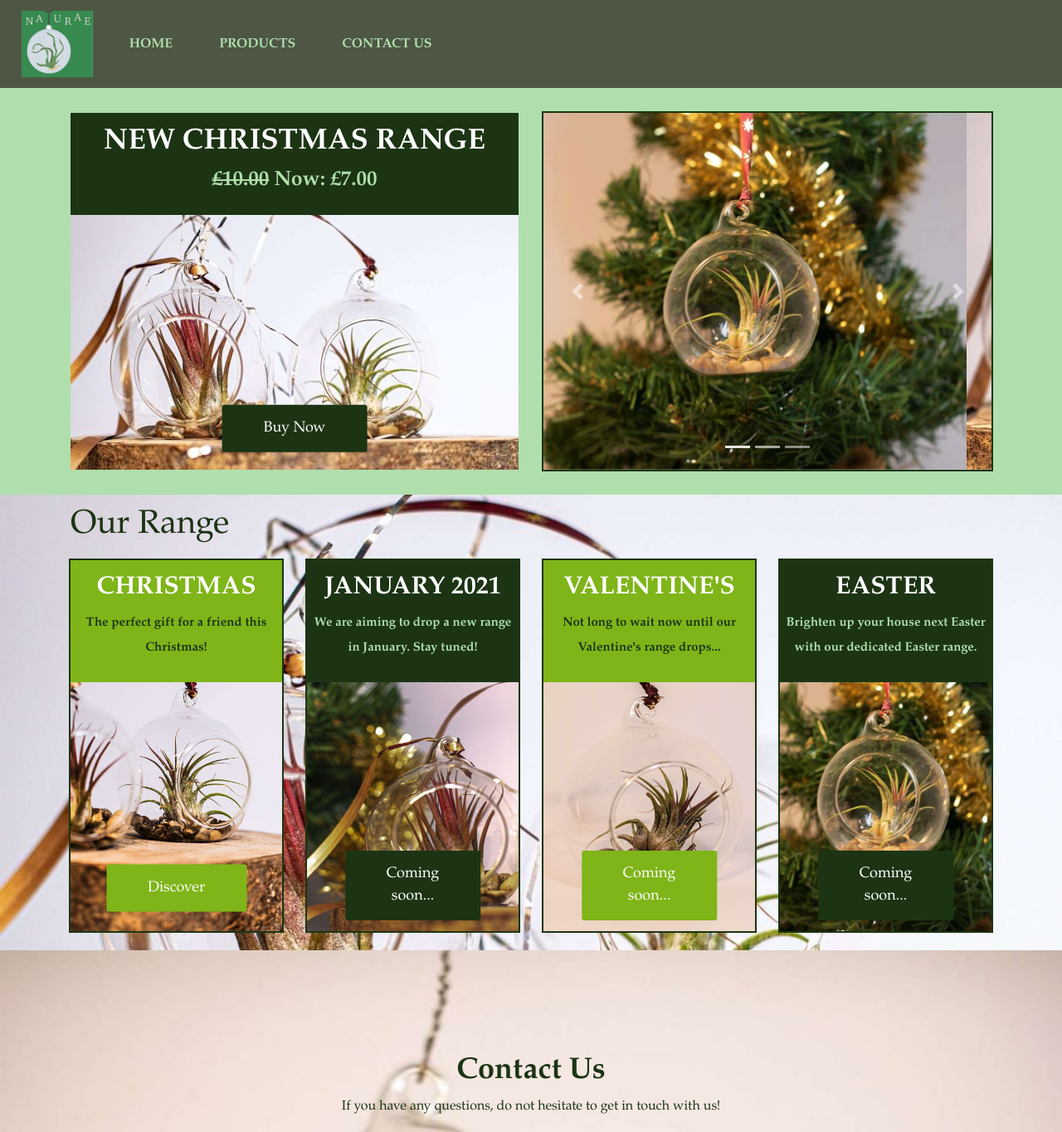
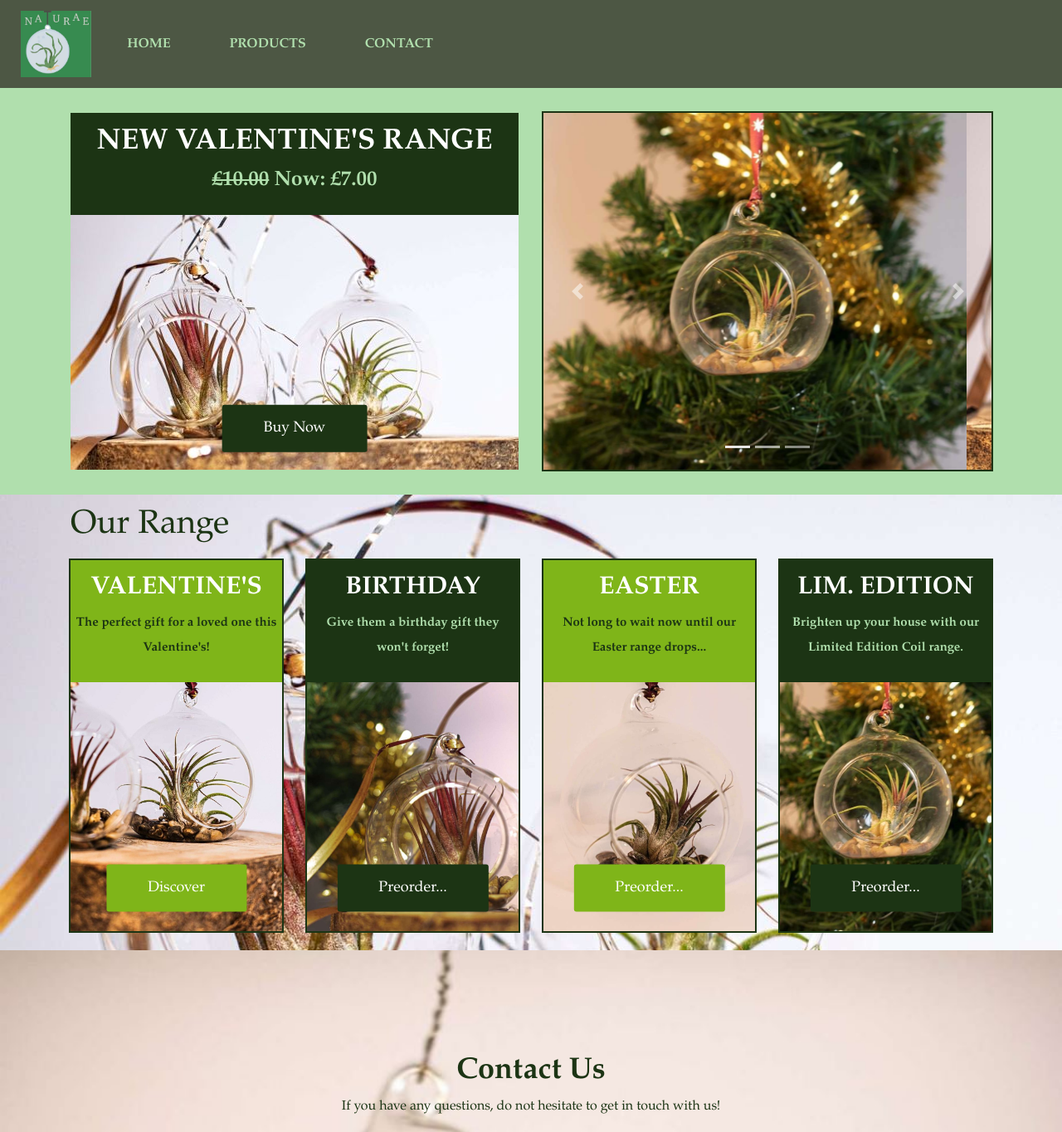
Before and after one commit to Naturaeplants/Naturaeplants.co.uk, a plain HTML site: page index.html in a window 1280 px wide. Shown: the top 1364 px of the page at 83% size. Drawn offline with nearby package versions, Linux system fonts and the light colour scheme.

Commit message:
Add files via upload

```diff
--- a/index.html
+++ b/index.html
@@ -1,6 +1,7 @@
 <!DOCTYPE html>
 <html>
     <head>
+        <meta content="width=device-width, initial-scale=1" name="viewport" />
         <title>Naturae Plants</title>
         <link rel="stylesheet" href="style.css">
         <link rel="stylesheet" href="https://stackpath.bootstrapcdn.com/bootstrap/4.4.1/css/bootstrap.min.css">
@@ -26,7 +27,7 @@
                   <a class="nav-link" href="categories.html">PRODUCTS</a>
                 </li>
                 <li class="nav-item">
-                  <a class="nav-link" href="contact.html">CONTACT US</a>
+                  <a class="nav-link" href="contact.html">CONTACT</a>
                 </li>
               </ul>
             </div>
@@ -39,7 +40,7 @@
               <div class="col-md-6">
                 <div class="christmas-single-price">
                   <div class="christmas-price-head">
-                      <h2>NEW CHRISTMAS RANGE</h2>
+                      <h2>NEW VALENTINE'S RANGE</h2>
                       <p><strike>£10.00</strike> Now: £7.00</p>
                   </div>
                   <div class="christmas-price-content-home">
@@ -100,8 +101,8 @@
             <div class="col-md-3">
                 <div class="single-price">
                     <div class="price-head">
-                          <h2>Christmas</h2>
-                          <p>The perfect gift for a friend this Christmas!</p>
+                        <h2>Valentine's</h2>
+                        <p>The perfect gift for a loved one this Valentine's!</p>
                     </div>
                     <div class="price-content"><img src="new_portrait_duo.JPG">
                     </div>
@@ -113,39 +114,39 @@
             <div class="col-md-3">
                 <div class="single-price">
                     <div class="price-head2">
-                          <h2>January 2021</h2>
-                          <p>We are aiming to drop a new range in January. Stay tuned!</p>
+                        <h2>Birthday</h2>
+                        <p>Give them a birthday gift they won't forget!</p>
                     </div>
                     <div class="price-content"><img src="new_portrait_solo_withtree.JPG">
                     </div>
-                      <div class="price-button2">
-                          <a class="buy-btn2" href="#">Coming soon...</a>
+                    <div class="price-button1">
+                        <a class="buy-btn2" href="#">Preorder...</a>
                     </div>
                 </div>
             </div>
             <div class="col-md-3">
                 <div class="single-price">
                     <div class="price-head">
-                          <h2>Valentine's</h2>
-                          <p>Not long to wait now until our Valentine's range drops...</p>
+                        <h2>Easter</h2>
+                        <p>Not long to wait now until our Easter range drops...</p>
                     </div>
                     <div class="price-content"><img src="new_portrait_solo.JPG">
                     </div>
-                      <div class="price-button2">
-                          <a class="buy-btn" href="#">Coming soon...</a>
+                    <div class="price-button1">
+                        <a class="buy-btn" href="#">Preorder...</a>
                     </div>
                 </div>
             </div>
             <div class="col-md-3">
                 <div class="single-price">
                     <div class="price-head2">
-                          <h2>Easter</h2>
-                          <p>Brighten up your house next Easter with our dedicated Easter range.</p>
+                        <h2>LIM. EDITION</h2>
+                        <p>Brighten up your house with our Limited Edition Coil range.</p>
                     </div>
                     <div class="price-content"><img src="new_portrait_withtreecentre.jpg">
                     </div>
-                      <div class="price-button2">
-                          <a class="buy-btn2" href="#">Coming soon...</a>
+                    <div class="price-button1">
+                        <a class="buy-btn2" href="#">Preorder...</a>
                     </div>
                 </div>
             </div>
--- a/style.css
+++ b/style.css
@@ -1,21 +1,22 @@
 {
-    margin: 0;
-    padding: 0;
+    margin: 0%;
+    padding: 0%;
 }
 #nav-bar
 {
     position: sticky;
-    top: 0;
+    top: 0%;
     z-index: 10;
 }
 .navbar-brand img
 {
-    height: 80px;
-    padding-left: 10px;
+    max-height: 80px;
+    padding-left: 10%;
 }
 .navbar-nav li
 {
-    padding: 0 20px;
+    display: flex;
+    padding: 0% 10%;
 }
 .navbar-nav li a
 {
@@ -46,14 +47,15 @@
     width: 100%;
 }
 {
-    padding: 13px 0;
+    padding: 0% 0;
     background: url(landscpaevery.jpg);
     background-size: cover;
 }
 .carousel-item img
 {
-    width: 600px;
-    height: 430px;
+    max-width: 600px;
+    max-height: 430px;
+    display: flex;
 }
 .carousel-caption h5
 {
@@ -481,3 +483,29 @@ a
     font-size: 18px;
 
 }
+@media(max-width: 450px)
+{
+    .col-md-3
+    {
+        flex: 0 0 100% !important;
+        max-width: 100% !important;
+    }
+    .contactInfo, .contactForm
+    {
+        flex: 0 0 100% !important;
+        width: 100% !important;
+    }
+    .contact
+    {
+        padding-left: 20px;
+        padding-right: 20px;
+    }
+    .container1
+    {
+        flex-wrap: wrap;
+    }
+}
+img
+{
+    object-fit: cover;
+}
```
Also changed, not shown: categories.html (+16 -15 lines), christmas.html (+4 -3 lines), contact.html (+2 -1 lines). Lines whose indentation alone changed are shown as unchanged.
